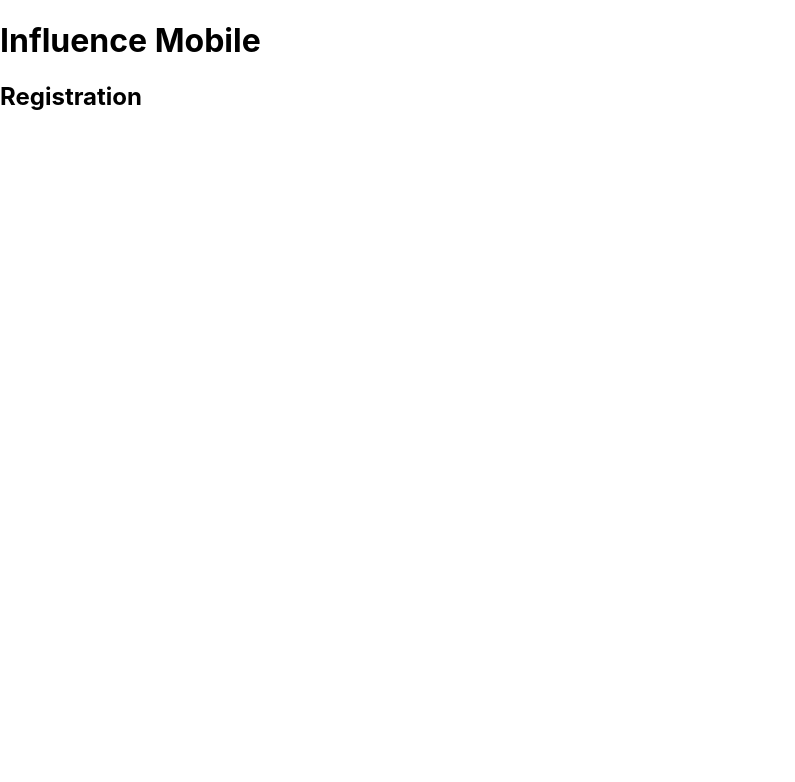
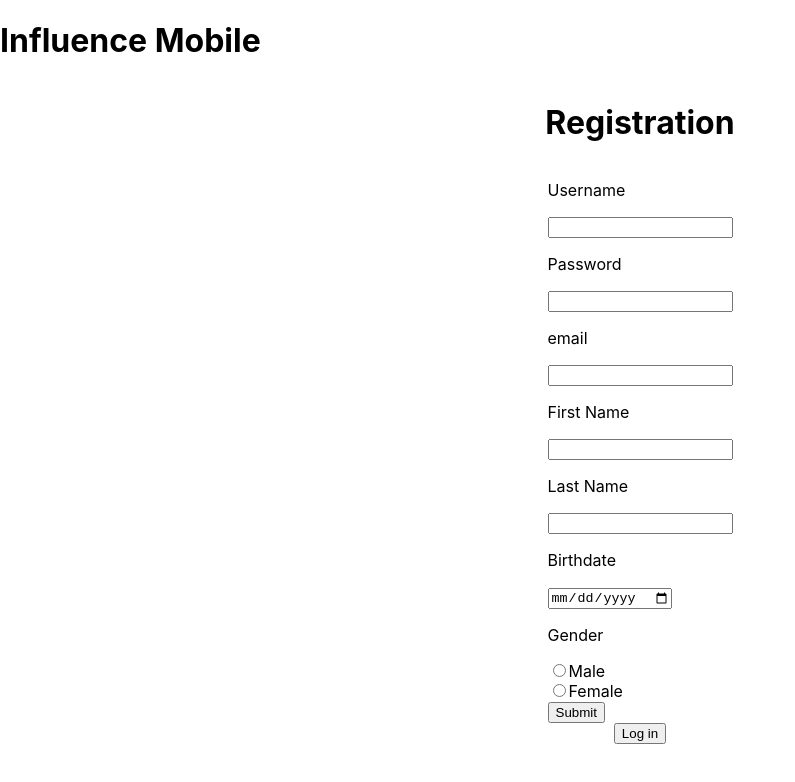
Before and after one commit to vrastello/influence_mobile_fe, a React (Create React App) app: page /registration in a window 1280 px wide. Shown: the top 782 px of the page, without its empty margins (0-795 px from the left). Built offline with nearby package versions, Linux system fonts and the light colour scheme.

Commit message:
adding auth to offers request, adding registration form

```diff
--- a/src/components/App/App.js
+++ b/src/components/App/App.js
@@ -18,7 +18,7 @@ export default function App() {
           <Route path="/login" element={<Login setToken={setToken} />} />
           <Route path="/registration" element={<Registration />} />
           <Route element={<AuthLayout token={token} />}>
-            <Route path="/offers" element={<Offers />} />
+            <Route path="/offers" element={<Offers token={token} />} />
           </Route>
         </Routes>
       </Router>
--- a/src/components/Login/Registration.js
+++ b/src/components/Login/Registration.js
@@ -1,9 +1,112 @@
 import React from "react";
+import { useState } from "react";
+import { useNavigate } from "react-router-dom";
+
+async function createUser(user_params) {
+  return fetch("http://localhost:3002/api/v1/users", {
+    method: "POST",
+    headers: {
+      "Content-Type": "application/json",
+    },
+    body: JSON.stringify(user_params),
+  }).then((data) => data.json());
+}
 
 export default function Registration() {
+  const [username, setUserName] = useState();
+  const [password, setPassword] = useState();
+  const [email, setEmail] = useState();
+  const [first_name, setFirstName] = useState();
+  const [last_name, setLastName] = useState();
+  const [birthdate, setBirthDate] = useState();
+  const [gender, setGender] = useState();
+
+  let navigate = useNavigate();
+  const handleSubmit = async (e) => {
+    e.preventDefault();
+    const res = await createUser({
+      user: {
+        username,
+        password,
+        email,
+        first_name,
+        last_name,
+        birthdate,
+        gender,
+      },
+    });
+    console.log(res);
+    navigate("/login");
+  };
+
+  function goToLogin() {
+    navigate("/login");
+  }
+
   return (
-    <div>
-      <h2>Registration</h2>
+    <div className="login-wrapper">
+      <h1>Registration</h1>
+      <form onSubmit={handleSubmit}>
+        <label>
+          <p>Username</p>
+          <input type="text" onChange={(e) => setUserName(e.target.value)} />
+        </label>
+        <label>
+          <p>Password</p>
+          <input
+            type="password"
+            onChange={(e) => setPassword(e.target.value)}
+          />
+        </label>
+        <label>
+          <p>email</p>
+          <input type="text" onChange={(e) => setEmail(e.target.value)} />
+        </label>
+        <label>
+          <p>First Name</p>
+          <input type="text" onChange={(e) => setFirstName(e.target.value)} />
+        </label>
+        <label>
+          <p>Last Name</p>
+          <input type="text" onChange={(e) => setLastName(e.target.value)} />
+        </label>
+        <label>
+          <p>Birthdate</p>
+          <input type="date" onChange={(e) => setBirthDate(e.target.value)} />
+        </label>
+        <label>
+          <p>Gender</p>
+          <div>
+            <input
+              type="radio"
+              id="male"
+              name="male"
+              value="Male"
+              onChange={(e) => setGender(e.target.value)}
+            />
+            <label for="male">Male</label>
+          </div>
+          <input
+            type="radio"
+            id="female"
+            name="female"
+            value="Female"
+            onChange={(e) => setGender(e.target.value)}
+          />
+          <label for="female">Female</label>
+        </label>
+        <div>
+          <button type="submit">Submit</button>
+        </div>
+      </form>
+      <button
+        type="button"
+        onClick={() => {
+          goToLogin();
+        }}
+      >
+        Log in
+      </button>
     </div>
   );
 }
--- a/src/components/Offers/Offers.js
+++ b/src/components/Offers/Offers.js
@@ -1,10 +1,10 @@
 import React, { useEffect, useState } from "react";
 
-export default function Offers() {
+export default function Offers(token) {
   const [offers, setOffers] = useState([]);
 
   const offerList = async () => {
-    const res = await getOffers();
+    const res = await getOffers(token);
     setOffers(res.offers);
   };
 
@@ -29,11 +29,12 @@ export default function Offers() {
   );
 }
 
-async function getOffers() {
+async function getOffers(token) {
   return fetch("http://localhost:3002/api/v1/offers", {
     method: "GET",
     headers: {
       "Content-Type": "application/json",
+      Authorization: token.token,
     },
   }).then((data) => data.json());
 }
```
